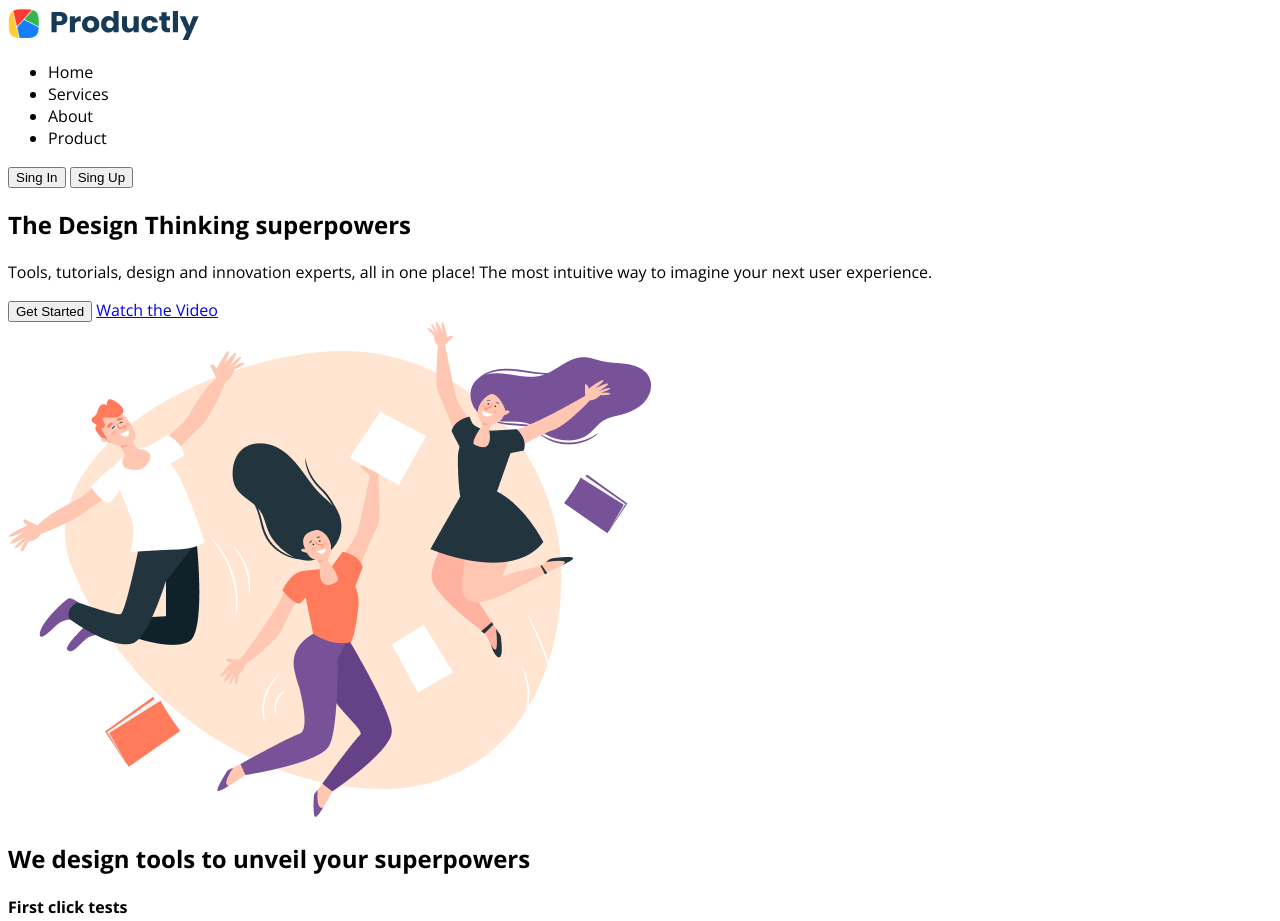
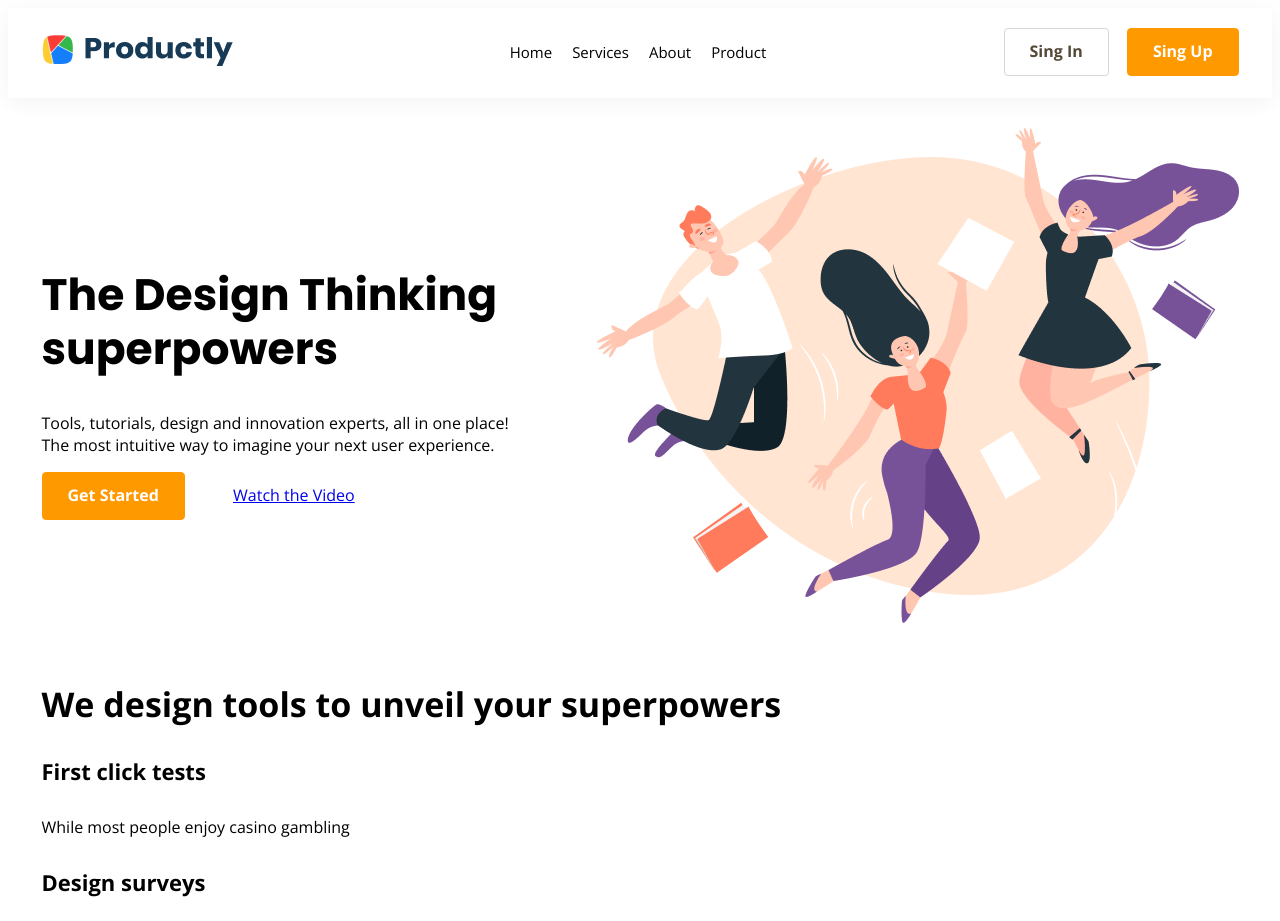
Before and after one commit to bulatovaa/Friday-Live-Coding, a website: page index.html in a window 1280 px wide. Shown: the top 921 px of the page. Drawn offline with nearby package versions, Linux system fonts and the light colour scheme.

Commit message:
feat: lecture part 2

```diff
--- a/index.html
+++ b/index.html
@@ -5,18 +5,18 @@
     <meta name="viewport" content="width=device-width, initial-scale=1.0">
     <title>Friday Live Coding</title>
     <link href="https://fonts.googleapis.com/css2?family=Open+Sans:wght@400;700&family=Poppins:wght@400;700&display=swap" rel="stylesheet">
-    <link rel="stylesheet" href="style.css">
+    <link rel="stylesheet" href="css/style.min.css">
 </head>
 <body>
     <header class="header">
-        <div class="wrapper">
+        <div class="wrapper header__wrapper">
             <a href="#" class="logo"><img src="./img/logo.png" alt="Productly LCC"></a>
             <nav class="header__navigation">
                 <ul class="navigation">
-                    <li>Home</li>
-                    <li>Services</li>
-                    <li>About</li>
-                    <li>Product</li>
+                    <li class="navigation__link">Home</li>
+                    <li class="navigation__link">Services</li>
+                    <li class="navigation__link">About</li>
+                    <li class="navigation__link">Product</li>
                 </ul>
             </nav>
             <div class="header__buttons">
@@ -27,7 +27,7 @@
     </header>
 
     <section class="promo">
-        <div class="wrapper">
+        <div class="wrapper promo__wrapper">
             <div class="promo__content">
                 <h1>The Design Thinking superpowers</h1>
                 <p>Tools, tutorials, design and innovation experts, all in one place! The most intuitive way to imagine your next user experience.</p>
--- /dev/null
+++ b/sass/abstruct/_constants.scss
@@ -0,0 +1,20 @@
+$color-primary: #FF9900;
+$color-additional: #FF7549;
+$color-background: #FFEEE1;
+$color-link: #1943EF;
+$color-tag: #F5F5F5;
+$color-text: #544837;
+$color-heading: #2F281E;
+$color-border: #D7D7D7;
+$color-hovered: #BCD0E5;
+$color-light: #fff;
+
+$color-violet: #7752BE;
+$color-yellow: #FAB005;
+$color-red: #F03E3D;
+$color-blue: #4DADF7;
+
+$content-width: 1197px;
+$tablet-width: 768px;
+$mobile-big-width: 414px;
+$mobile-small-width: 320px;
--- /dev/null
+++ b/sass/base/_base.scss
@@ -0,0 +1,44 @@
+html {
+    font-size: 10px;
+}
+
+body {
+    font-size: 1.6rem;
+    font-family: 'Open Sans', Verdana, sans-serif;
+}
+
+h1 {
+    font-family: 'Poppins', Verdana, sans-serif;
+    font-style: normal;
+    font-weight: bold;
+    font-size: 44px;
+    line-height: 54px;
+}
+
+h2 {
+    font-style: normal;
+    font-weight: bold;
+    font-size: 34px;
+    line-height: 46px;
+}
+
+h3 {
+    font-style: normal;
+    font-weight: bold;
+    font-size: 24px;
+    line-height: 34px;
+}
+
+h4 {
+    font-style: normal;
+    font-weight: 600;
+    font-size: 22px;
+    line-height: 30px;
+}
+
+h5 {
+    font-style: normal;
+    font-weight: bold;
+    font-size: 16px;
+    line-height: 26px;
+}
--- /dev/null
+++ b/sass/base/_buttons.scss
@@ -0,0 +1,32 @@
+.button {
+    padding: 11px 25px 13px;
+    font-family: "Open Sans", Verdana, sans-serif;
+    font-size: 1.6rem;
+    line-height: 2.2rem;
+    font-weight: 600;
+    border-radius: 4px;
+    cursor: pointer;
+    transition: all 0.3s;
+}
+
+.button_bordered {
+    background: $color-light;
+    border: 1px solid $color-border;
+    color: $color-text;
+}
+
+.button_colored {
+    background: $color-primary;
+    border: 1px solid $color-primary;
+    color: $color-light;
+}
+
+.button_colored:hover {
+    background: $color-additional;
+    border-color: $color-additional;
+}
+
+.button_bordered:hover {
+    background: $color-hovered;
+    border-color: $color-hovered;
+}
--- /dev/null
+++ b/sass/components/_contact-us.scss
@@ -0,0 +1,3 @@
+.contact-us {
+    background: $color-background;
+}
--- /dev/null
+++ b/sass/components/_promo.scss
@@ -0,0 +1,17 @@
+.promo {
+    padding: 30px 0;
+}
+
+.promo__wrapper {
+    display: flex;
+    justify-content: space-between;
+    align-items: center;
+}
+
+.promo__content {
+    padding-right: 65px;
+}
+
+.promo__buttons>button {
+    margin-right: 44px;
+}
--- /dev/null
+++ b/sass/layouts/_header.scss
@@ -0,0 +1,31 @@
+.header {
+    background: $color-light;
+    box-shadow: 0px 4px 20px rgba(0, 0, 0, 0.05);
+    padding: 15px 0 17px;
+}
+
+.header__wrapper {
+    display: flex;
+    justify-content: space-between;
+    align-items: center;
+}
+
+.header__buttons>.button {
+    margin-left: 14px;
+}
+
+.header__buttons>.button:first-child {
+    margin-left: 0;
+}
+
+.navigation {
+    display: flex;
+    font-size: 1.5rem;
+    line-height: 2.8rem;
+}
+
+.navigation__link {
+    list-style: none;
+    padding: 0 10px;
+    cursor: pointer;
+}
--- /dev/null
+++ b/sass/layouts/_wrapper.scss
@@ -0,0 +1,4 @@
+.wrapper {
+    max-width: $content-width;
+    margin: auto;
+}
--- /dev/null
+++ b/sass/style.scss
@@ -0,0 +1,12 @@
+@import "abstruct/constants";
+
+@import "base/base";
+@import "base/buttons";
+
+//Layouts
+@import "layouts/wrapper";
+@import "layouts/header";
+
+//Components
+@import "components/contact-us";
+@import "components/promo";
```
Also changed, not shown: package.json (added, +20 -0 lines), css/style.min.css (added), style.css (deleted), 2 other files.
